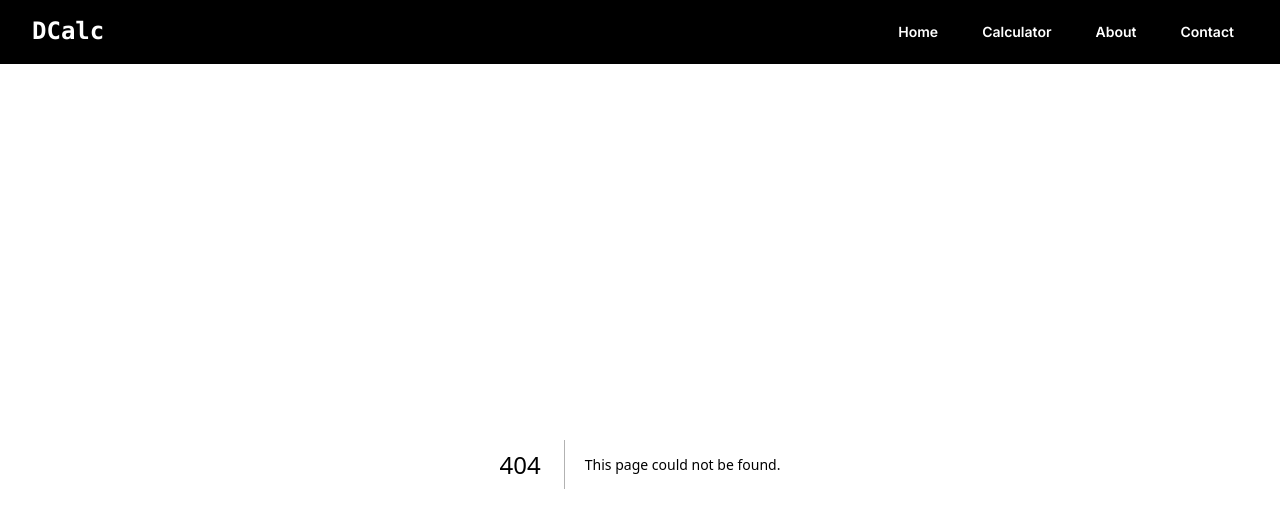
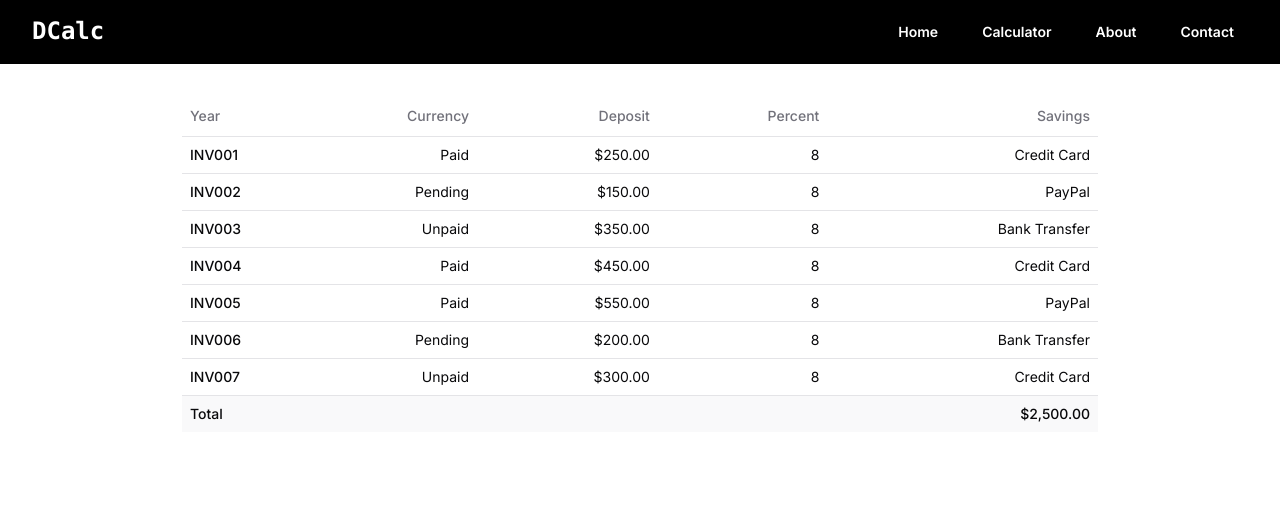
Before and after one commit to VChecherynda/deposit-calculator, a Next.js app: page /dashboard in a window 1280 px wide. Before the commit this address had no page. Shown: the top 528 px of the page. Built offline with nearby package versions, Linux system fonts and the light colour scheme.

Commit message:
Add Dashboard Page

```diff
--- a/src/app/calculator/ui/savings/Savings.tsx
+++ b/src/app/calculator/ui/savings/Savings.tsx
@@ -25,6 +25,7 @@
 } from '../../lib';
 
 import { BigNumber } from '@/shared/lib/bigNumber';
+import { LinkButton } from '@/shared/ui';
 
 export const Savings = () => {
     const [currencyPrev, setCurrencyPrev] = useState<string>('');
@@ -104,7 +105,7 @@
                 />
             </CardContent>
             <CardFooter>
-                <div className="flex flex-wrap">
+                <div className="flex w-full flex-wrap">
                     <div className="mb-4 w-full">
                         <b>Total:</b>
                         <br />
@@ -113,9 +114,13 @@
                             calculateTotalYears({ goal, percent, savings })
                         ).toFixed(2)}
                     </div>
-                    <div className="mb-4 w-full">
-                        <b>Term:</b>
-                        <br /> {`${years} years ${month} month ${days} days`}
+                    <div className="mb-4 flex w-full items-end justify-between">
+                        <div>
+                            <b>Term:</b>
+                            <br />
+                            {`${years} years ${month} month ${days} days`}
+                        </div>
+                        <LinkButton href={'/dashboard'} name="Detials" />
                     </div>
                 </div>
             </CardFooter>
--- /dev/null
+++ b/src/app/dashboard/page.tsx
@@ -0,0 +1,115 @@
+'use client';
+
+import {
+    Table,
+    TableBody,
+    TableCell,
+    TableFooter,
+    TableHead,
+    TableHeader,
+    TableRow,
+} from '@/shared/ui/table';
+
+const deposits = [
+    {
+        id: 1,
+        year: 'INV001',
+        currency: 'Paid',
+        savingsAmount: 'Credit Card',
+        depositAmmount: '$250.00',
+        percent: '8',
+    },
+    {
+        id: 2,
+        year: 'INV002',
+        currency: 'Pending',
+        savingsAmount: 'PayPal',
+        depositAmmount: '$150.00',
+        percent: '8',
+    },
+    {
+        id: 3,
+        year: 'INV003',
+        currency: 'Unpaid',
+        savingsAmount: 'Bank Transfer',
+        depositAmmount: '$350.00',
+        percent: '8',
+    },
+    {
+        id: 4,
+        year: 'INV004',
+        currency: 'Paid',
+        savingsAmount: 'Credit Card',
+        depositAmmount: '$450.00',
+        percent: '8',
+    },
+    {
+        id: 5,
+        year: 'INV005',
+        currency: 'Paid',
+        savingsAmount: 'PayPal',
+        depositAmmount: '$550.00',
+        percent: '8',
+    },
+    {
+        id: 6,
+        year: 'INV006',
+        currency: 'Pending',
+        savingsAmount: 'Bank Transfer',
+        depositAmmount: '$200.00',
+        percent: '8',
+    },
+    {
+        id: 7,
+        year: 'INV007',
+        currency: 'Unpaid',
+        savingsAmount: 'Credit Card',
+        depositAmmount: '$300.00',
+        percent: '8',
+    },
+];
+
+export default function Dashboard() {
+    return (
+        <div className="mx-auto w-full p-8">
+            <Table>
+                <TableHeader>
+                    <TableRow>
+                        <TableHead className="w-[100px]">Year</TableHead>
+                        <TableHead className="text-right">Currency</TableHead>
+                        <TableHead className="text-right">Deposit</TableHead>
+                        <TableHead className="text-right">Percent</TableHead>
+                        <TableHead className="text-right">Savings</TableHead>
+                    </TableRow>
+                </TableHeader>
+                <TableBody>
+                    {deposits.map((deposit) => (
+                        <TableRow key={deposit.id}>
+                            <TableCell className="font-medium">
+                                {deposit.year}
+                            </TableCell>
+                            <TableCell className="text-right">
+                                {deposit.currency}
+                            </TableCell>
+                            <TableCell className="text-right">
+                                {deposit.depositAmmount}
+                            </TableCell>
+                            <TableCell className="text-right">
+                                {deposit.percent}
+                            </TableCell>
+                            <TableCell className="text-right">
+                                {deposit.savingsAmount}
+                            </TableCell>
+                        </TableRow>
+                    ))}
+                </TableBody>
+                <TableFooter>
+                    <TableRow>
+                        <TableCell colSpan={4}>Total</TableCell>
+                        <TableCell className="text-right">$2,500.00</TableCell>
+                    </TableRow>
+                </TableFooter>
+            </Table>
+        </div>
+    );
+}
--- a/src/shared/ui/link/LinkButton.tsx
+++ b/src/shared/ui/link/LinkButton.tsx
@@ -2,7 +2,7 @@
 import NextLink from 'next/link';
 
 const VARIANTS_CONFIG = {
-    theme: 'bg-indigo-600 hover:bg-indigo-500 focus-visible:outline-indigo-600',
+    theme: 'bg-black hover:bg-black focus-visible:obg-black',
     black: 'text-gray-300 hover:bg-gray-700 hover:text-white',
 };
 
--- /dev/null
+++ b/src/shared/ui/table.tsx
@@ -0,0 +1,120 @@
+import * as React from "react"
+
+import { cn } from "@/shared/lib/utils"
+
+const Table = React.forwardRef<
+  HTMLTableElement,
+  React.HTMLAttributes<HTMLTableElement>
+>(({ className, ...props }, ref) => (
+  <div className="relative w-full overflow-auto">
+    <table
+      ref={ref}
+      className={cn("w-full caption-bottom text-sm", className)}
+      {...props}
+    />
+  </div>
+))
+Table.displayName = "Table"
+
+const TableHeader = React.forwardRef<
+  HTMLTableSectionElement,
+  React.HTMLAttributes<HTMLTableSectionElement>
+>(({ className, ...props }, ref) => (
+  <thead ref={ref} className={cn("[&_tr]:border-b", className)} {...props} />
+))
+TableHeader.displayName = "TableHeader"
+
+const TableBody = React.forwardRef<
+  HTMLTableSectionElement,
+  React.HTMLAttributes<HTMLTableSectionElement>
+>(({ className, ...props }, ref) => (
+  <tbody
+    ref={ref}
+    className={cn("[&_tr:last-child]:border-0", className)}
+    {...props}
+  />
+))
+TableBody.displayName = "TableBody"
+
+const TableFooter = React.forwardRef<
+  HTMLTableSectionElement,
+  React.HTMLAttributes<HTMLTableSectionElement>
+>(({ className, ...props }, ref) => (
+  <tfoot
+    ref={ref}
+    className={cn(
+      "border-t bg-muted/50 font-medium [&>tr]:last:border-b-0",
+      className
+    )}
+    {...props}
+  />
+))
+TableFooter.displayName = "TableFooter"
+
+const TableRow = React.forwardRef<
+  HTMLTableRowElement,
+  React.HTMLAttributes<HTMLTableRowElement>
+>(({ className, ...props }, ref) => (
+  <tr
+    ref={ref}
+    className={cn(
+      "border-b transition-colors hover:bg-muted/50 data-[state=selected]:bg-muted",
+      className
+    )}
+    {...props}
+  />
+))
+TableRow.displayName = "TableRow"
+
+const TableHead = React.forwardRef<
+  HTMLTableCellElement,
+  React.ThHTMLAttributes<HTMLTableCellElement>
+>(({ className, ...props }, ref) => (
+  <th
+    ref={ref}
+    className={cn(
+      "h-10 px-2 text-left align-middle font-medium text-muted-foreground [&:has([role=checkbox])]:pr-0 [&>[role=checkbox]]:translate-y-[2px]",
+      className
+    )}
+    {...props}
+  />
+))
+TableHead.displayName = "TableHead"
+
+const TableCell = React.forwardRef<
+  HTMLTableCellElement,
+  React.TdHTMLAttributes<HTMLTableCellElement>
+>(({ className, ...props }, ref) => (
+  <td
+    ref={ref}
+    className={cn(
+      "p-2 align-middle [&:has([role=checkbox])]:pr-0 [&>[role=checkbox]]:translate-y-[2px]",
+      className
+    )}
+    {...props}
+  />
+))
+TableCell.displayName = "TableCell"
+
+const TableCaption = React.forwardRef<
+  HTMLTableCaptionElement,
+  React.HTMLAttributes<HTMLTableCaptionElement>
+>(({ className, ...props }, ref) => (
+  <caption
+    ref={ref}
+    className={cn("mt-4 text-sm text-muted-foreground", className)}
+    {...props}
+  />
+))
+TableCaption.displayName = "TableCaption"
+
+export {
+  Table,
+  TableHeader,
+  TableBody,
+  TableFooter,
+  TableHead,
+  TableRow,
+  TableCell,
+  TableCaption,
+}
```
